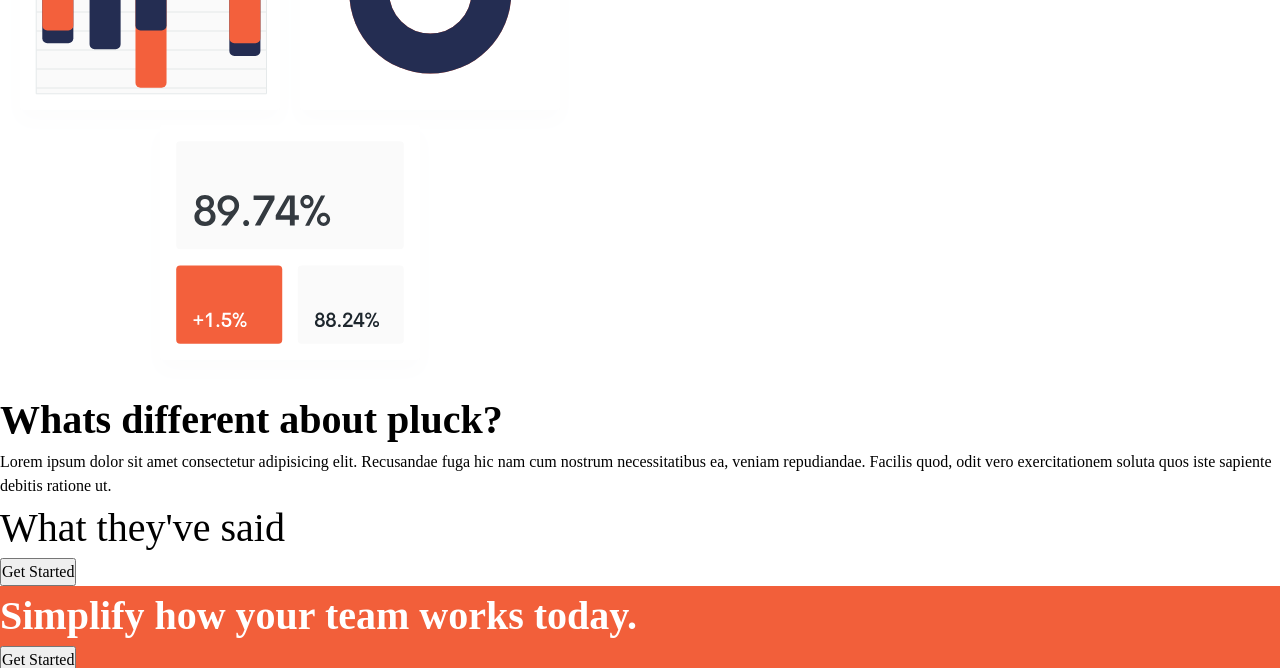
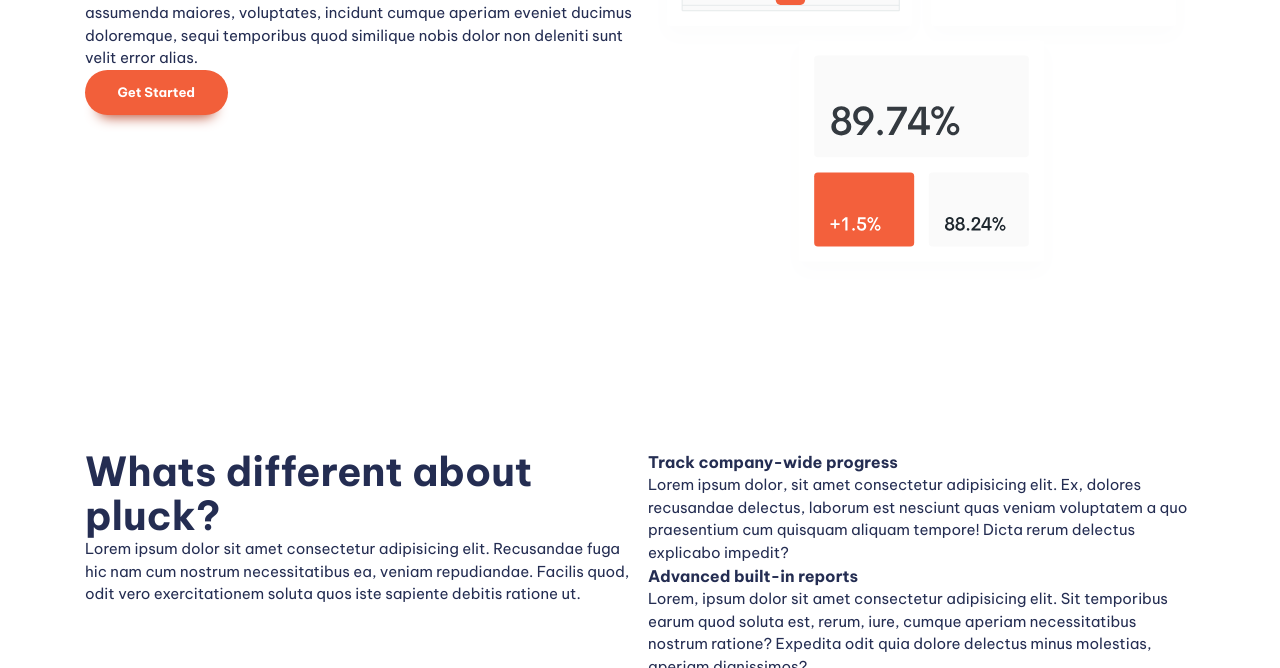
Before and after one commit to chaturrved/pluck, a website built with Vite: page index.html in a window 1280 px wide. Shown: the part 543-1211 px from the top of the page. Built offline with nearby package versions, Linux system fonts and the light colour scheme.

Commit message:
structure padding and buttons

```diff
--- a/index.html
+++ b/index.html
@@ -29,9 +29,10 @@
 
     <main>
 
-      <section>
+      <section class="padding-block-900">
         <div class="container">
           <div class="even-columns">
+            <div>
               <h1 class="fs-primary-heading fw-bold">
                 Bring everyone together to build better products.
               </h1>
@@ -44,9 +45,10 @@
               <img src="images/illustration-intro.svg" alt="">
             </div>
           </div>
+        </div>
       </section>
 
-      <section>
+      <section class="padding-block-900">
         <div class="container">
           <div class="even-columns">
             <div>
@@ -58,25 +60,25 @@
             </div>
             <div>
               <ul class="numbered-items" role="list">
-                <li><h3 class="fs-600 fw-bold"></h3>
-                <p></p></li>
-                <li><h3 class="fs-600 fw-bold"></h3>
-                <p></p></li>
-                <li><h3 class="fs-600 fw-bold"></h3>
-                <p></p></li>
+                <li><h3 class="fs-600 fw-bold">Track company-wide progress</h3>
+                <p>Lorem ipsum dolor, sit amet consectetur adipisicing elit. Ex, dolores recusandae delectus, laborum est nesciunt quas veniam voluptatem a quo praesentium cum quisquam aliquam tempore! Dicta rerum delectus explicabo impedit?</p></li>
+                <li><h3 class="fs-600 fw-bold">Advanced built-in reports</h3>
+                <p>Lorem, ipsum dolor sit amet consectetur adipisicing elit. Sit temporibus earum quod soluta est, rerum, iure, cumque aperiam necessitatibus nostrum ratione? Expedita odit quia dolore delectus minus molestias, aperiam dignissimos?</p></li>
+                <li><h3 class="fs-600 fw-bold">Everything you need in one place</h3>
+                <p>Lorem ipsum dolor sit, amet consectetur adipisicing elit. Ad ut accusamus quasi pariatur reiciendis suscipit esse tempora officia optio voluptatum! Ut accusamus voluptatibus dolor in? Labore placeat natus repellendus ipsa.</p></li>
               </ul>
             </div>
           </div>
         </div>
       </section>
 
-      <section class="carousel">
-        <h2 class="fs-secondary-heading">What they've said</h2>
+      <section class="carousel | padding-block-700">
+        <h2 class="fs-secondary-heading fw-bold">What they've said</h2>
         <!--Carousel Here-->
         <button class="button">Get Started</button>
       </section>
 
-      <section class="cta | bg-accent-400 text-neutral-100">
+      <section class="cta | padding-block-700 bg-accent-400 text-neutral-100">
         <div class="container">
           <div class="even-columns">
             <div>
@@ -91,11 +93,11 @@
 
     </main>
 
-    <footer class="bg-neutral-900 text-neutral-100">
+    <footer class="padding-block-700 bg-neutral-900 text-neutral-100">
       <div class="container">
         <div class="even-columns">
           <div>
-            <a href="#"><img class="logo" src="images/logo.svg" alt="pluck"></a>
+            <a href="#"><img class="logo" src="images/logo-light.svg" alt="pluck"></a>
             <ul role="list" aria-label="social links">
               <li><a href="#" aria-label="facebook"></a></li>
               <li><a href="#" aria-label="youtube"></a></li>
--- a/style.css
+++ b/style.css
@@ -1,5 +1,7 @@
 :root {
+  --clr-accent-500: hsl(12, 60%, 45%);
   --clr-accent-400: hsl(12, 88%, 59%);
+  --clr-accent-300: hsl(12, 88%, 75%);
   --clr-accent-100: hsl(13, 100%, 96%);
 
   --clr-primary-400: hsl(228, 39%, 23%);
@@ -29,6 +31,16 @@
   --fs-secondary-heading: var(--fs-700);
   --fs-nav: var(--fs-500);
   --fs-button: var(--fs-300);
+
+  --size-100: .25rem;
+  --size-200: .5rem;
+  --size-300: .75rem;
+  --size-400: 1rem;
+  --size-500: 1.5rem;
+  --size-600: 2rem;
+  --size-700: 3rem;
+  --size-800: 4rem;
+  --size-900: 5rem;
 }
 
 @media (min-width: 50em) {
@@ -159,9 +171,11 @@
 
 .fs-primary-heading {
   font-size: var(--fs-primary-heading);
+  line-height: 1.1;
 }
 .fs-secondary-heading {
   font-size: var(--fs-secondary-heading);
+  line-height: 1.1;
 }
 
 .fs-300 {
@@ -177,7 +191,77 @@
   font-size: var(--fs-600);
 }
 
+.padding-block-900 {
+  padding-block: var(--size-900);
+
+}
+
+.padding-block-700 {
+  padding-block: var(--size-700);
+
+}
+
 .logo {
   height: 100px;
   width: 150px;
 }
+
+.container {
+  --max-width: 1110px;
+  --padding: 1rem;
+
+  width: min(var(--max-width), 100% - (var(--padding) * 2));
+  margin-inline: auto;
+}
+
+.even-columns {
+  display: grid;
+  gap: 1rem;
+}
+
+@media (min-width: 50em) {
+  .even-columns {
+    grid-auto-flow: column;
+    grid-auto-columns: 1fr;
+  }
+}
+
+/* General Styling */
+
+body {
+  font-size: var(--fs-body);
+  font-family: var(--ff-body);
+  color: var(--clr-primary-400);
+}
+
+/* button styles */
+
+.button {
+  cursor: pointer;
+  text-decoration: none;
+  border: 0;
+  border-radius: 100vmax;
+  padding: 1.25em 2.5em;
+  line-height: 1;
+  font-weight: var(--fw-bold);
+  font-size: var(--fs-button);
+  color: var(--clr-neutral-100);
+  background-color: var(--clr-accent-400);
+  box-shadow: 0 1.125em 1em -1em var(--clr-accent-500);
+}
+
+.button[data-type="inverted"] {
+  background-color: var(--clr-neutral-100);
+  color: var(--clr-accent-400);
+}
+
+.button:hover,
+.button:focus-visible {
+  background-color: var(--clr-accent-300);
+}
+
+.button[data-type="inverted"]:hover,
+.button[data-type="inverted"]:focus-visible {
+  background-color: var(--clr-neutral-100);
+  color: var(--clr-accent-300);
+}
```
Lines whose indentation alone changed are shown as unchanged.
